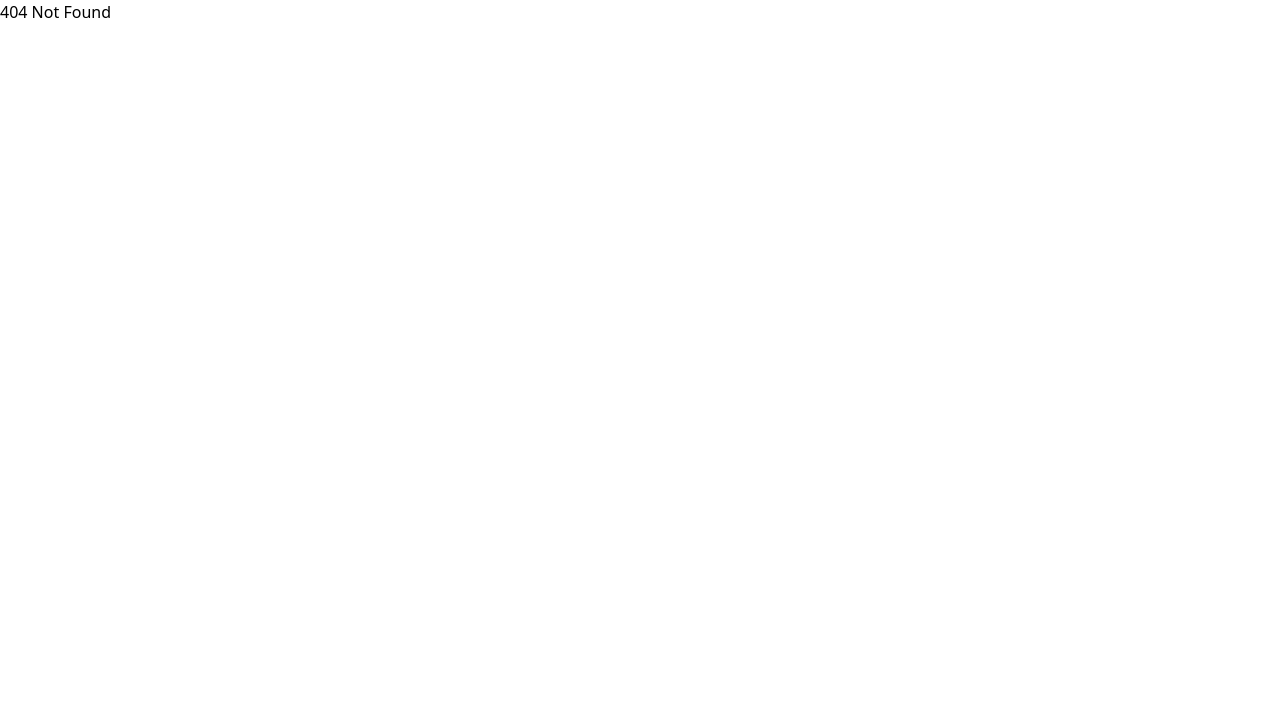
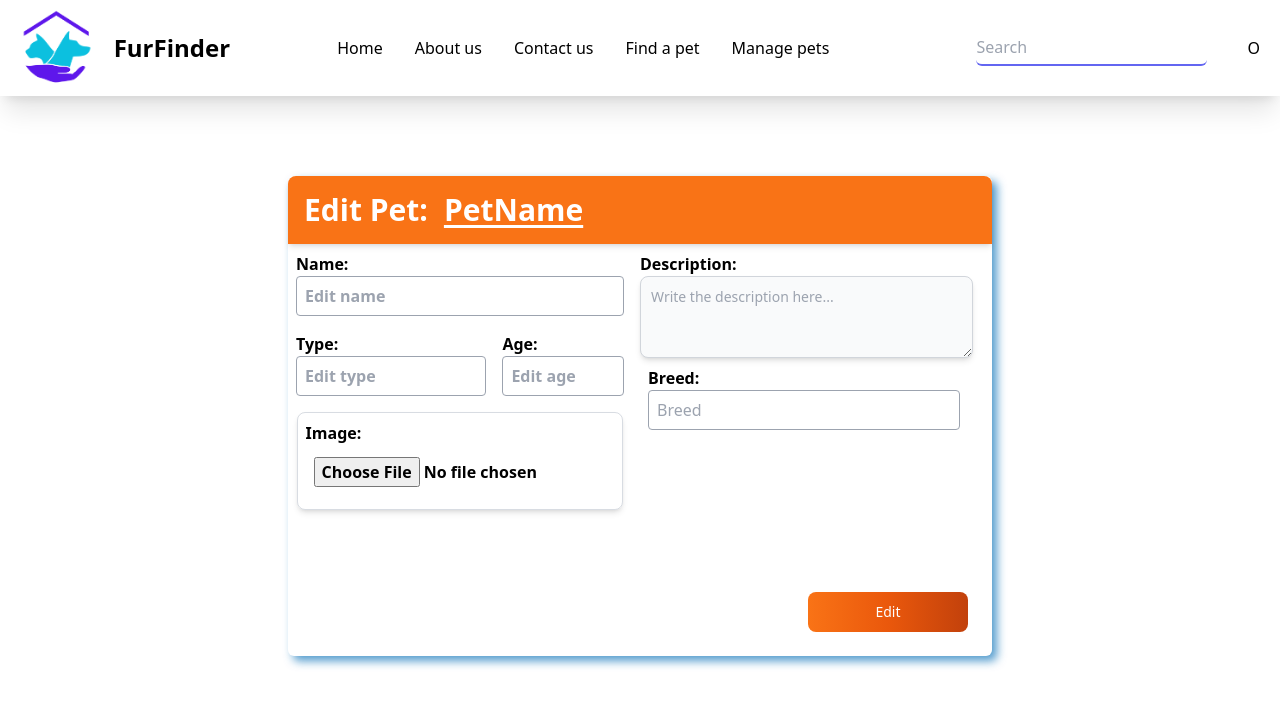
Before and after one commit to FCPongs/ReactDjango-Elective, a React (Vite) app in the folder frontend/FurFinder/: page /EditPet in a window 1280 px wide. Before the commit this address had no page. Shown: the top 706 px of the page. Built offline with nearby package versions, Linux system fonts and the light colour scheme.

Commit message:
Edit pet and Delete pet added

```diff
--- a/frontend/FurFinder/src/Components/NavBar.jsx
+++ b/frontend/FurFinder/src/Components/NavBar.jsx
@@ -37,16 +37,30 @@ const NavBar = () => {
           {/** Manage Pets */}
           <div className="p-4 relative hover:underline cursor-pointer">
             {/** Button dropdown*/}
-            <div className="" onClick={() => setOpen((prev) => !prev)}>Manage pets</div>
+            <div className="" onClick={() => setOpen((prev) => !prev)}>
+              Manage pets
+            </div>
 
             {isOpen && (
               <>
                 <div className="absolute w-40 mt-2 bg-slate-100 shadow-md">
-                  <li className="cursor-pointer hover:bg-indigo-500 hover:text-white p-1">
-                    <Link to="/AddPet">Add Pet</Link>
-                  </li>
-                  <li className="cursor-pointer hover:bg-indigo-500 hover:text-white p-1">Edit Pet</li>
-                  <li className="cursor-pointer hover:bg-indigo-500 hover:text-white p-1">Delete Pet</li>
+                  <Link to="/AddPet">
+                    <li className="cursor-pointer hover:bg-indigo-500 hover:text-white p-1">
+                      Add Pet
+                    </li>
+                  </Link>
+
+                  <Link to="/EditPet">
+                    <li className="cursor-pointer hover:bg-orange-500 hover:text-white p-1">
+                      Edit Pet
+                    </li>
+                  </Link>
+
+                  <Link to="/DeletePet">
+                    <li className="cursor-pointer hover:bg-red-500 hover:text-white p-1">
+                      Delete Pet
+                    </li>
+                  </Link>
                 </div>
               </>
             )}
--- a/frontend/FurFinder/src/Pages/AddPet.jsx
+++ b/frontend/FurFinder/src/Pages/AddPet.jsx
@@ -12,12 +12,13 @@ const AddPet = () => {
         {/** Outside div to consume the whole width and height*/}
         <div className="flex justify-center h-screen">
           {/** Div box*/}
-          <div className="flex flex-col w-[55vw] h-[65vh] mt-[10vh] rounded-md shadow-[5px_5px_10px_rgba(8,_112,_184,_0.7)]">
+          <div className="flex flex-col w-[55vw] h-[70vh] mt-[10vh] rounded-md shadow-[5px_5px_10px_rgba(8,_112,_184,_0.7)] ">
             {/** Title */}
             <div className="w-[100%] bg-indigo-600 text-3xl font-bold rounded-t-lg shadow-md">
               <div className="m-[2vh] text-white">Add Pet</div>
             </div>
 
+            <div className=" w-[100%] h-[70%] scrollbar-thin overflow-y-scroll overflow-x-hidden scrollbar-thumb-sky-500 scrollbar-track-white">
             {/** Name and Type*/}
             <div className="flex justify-start space-x-4 p-2 w-[100%] mt-2 mx-4">
               {/** Name */}
@@ -27,7 +28,7 @@ const AddPet = () => {
                   <input
                     type="text"
                     id="name"
-                    className="border border-gray-400 rounded w-[20vw] h-[5vh] py-4 px-2"
+                    className="border border-gray-400 rounded w-[20vw] h-[5vh] py-2 px-2"
                     placeholder="Name"
                   ></input>
                 </div>
@@ -102,7 +103,7 @@ const AddPet = () => {
                 ></textarea>
               </div>
             </div>
-
+            </div>
             {/** Add Button */}
             <div className="flex justify-end p-5">
               <button
--- /dev/null
+++ b/frontend/FurFinder/src/Pages/DeletePet.jsx
@@ -0,0 +1,60 @@
+import React from "react";
+import NavBar from "../Components/NavBar";
+import AnimatedPage from "./AnimatedPage";
+
+const DeletePet = () => {
+  return (
+    <>
+      <NavBar />
+      <AnimatedPage>
+        <div className="flex justify-center h-screen">
+          <div className="flex flex-col w-[55vw] h-[60vh] mt-[10vh] rounded-md shadow-[5px_5px_10px_rgba(8,_112,_184,_0.7)] ">
+            <div className="flex w-[100%] items-center bg-red-500 text-3xl font-bold rounded-t-lg shadow-md">
+              <div className="m-[2vh] text-white">Delete Pet</div>
+            </div>
+
+            <div className="w-[100%] h-[80%] scrollbar-thin overflow-y-scroll overflow-x-hidden scrollbar-thumb-sky-500 scrollbar-track-white">
+              <table className="min-w-full bg-white shadow-md rounded-lg  ">
+                <thead>
+                  {/** Name, animal type, breed, age*/}
+                  <tr className="font-extrabold">
+                    <th className="w-1/4 py-3 px-4 uppercase font-semibold text-sm">
+                      Name
+                    </th>
+                    <th className="w-1/4 py-3 px-4 uppercase font-semibold text-sm">
+                      Animal Type
+                    </th>
+                    <th className="w-1/4 py-3 px-4 uppercase font-semibold text-sm">
+                      Breed
+                    </th>
+                    <th className="w-1/4 py-3 px-4 uppercase font-semibold text-sm">
+                      Age
+                    </th>
+                  </tr>
+                </thead>
+                <tbody>
+                  <tr className="hover:bg-gray-200">
+                    <td className="py-3 px-4 text-center">Fina</td>
+                    <td className="py-3 px-4 text-center">Dog</td>
+                    <td className="py-3 px-4 text-center">Labrador</td>
+                    <td className="py-3 px-4 text-center">3</td>
+                  </tr>
+                </tbody>
+              </table>
+            </div>
+            <div className="flex justify-end p-4">
+              <button
+                type="button"
+                className="w-[20vh] h-[5vh] flex items-center justify-center text-white bg-gradient-to-r from-red-500 via-red-600 to-red-700 hover:bg-gradient-to-br focus:ring-4 focus:outline-none focus:ring-purple-300 dark:focus:ring-purple-800 font-medium rounded-lg text-sm px-5 py-2.5 text-center me-2 mb-2"
+              >
+                Edit
+              </button>
+            </div>
+          </div>
+        </div>
+      </AnimatedPage>
+    </>
+  );
+};
+
+export default DeletePet;
--- /dev/null
+++ b/frontend/FurFinder/src/Pages/EditPet.jsx
@@ -0,0 +1,112 @@
+import React from "react";
+import NavBar from "../Components/NavBar";
+import AnimatedPage from "./AnimatedPage";
+
+const EditPet = () => {
+  return (
+    <>
+      <NavBar />
+      <AnimatedPage>
+        <div className="flex justify-center h-screen">
+          <div className="flex flex-col w-[55vw] h-[60vh] mt-[10vh] rounded-md shadow-[5px_5px_10px_rgba(8,_112,_184,_0.7)] ">
+            {/** Title */}
+            <div className="flex w-[100%] items-center bg-orange-500 text-3xl font-bold rounded-t-lg shadow-md">
+              <div className="m-[2vh] text-white">Edit Pet: </div>
+              <div className="text-white underline underline-offset-4">
+                PetName
+              </div>
+            </div>
+
+            <div className="flex  h-[90%] w-[100%] pr-4 scrollbar-thin overflow-y-scroll overflow-x-hidden scrollbar-thumb-sky-500 scrollbar-track-white">
+              <div className="flex flex-col font-bold  w-[50%]">
+                {/** Name */}
+                <div className="p-2">
+                  <div className="font-bold">Name: </div>
+                  <input
+                    type="text"
+                    id="name"
+                    className="border border-gray-400 rounded w-[100%] h-[5vh] py-4 px-2"
+                    placeholder="Edit name"
+                  ></input>
+                </div>
+                {/** Type  and Age */}
+                <div className="flex w-[100%] items-center">
+                  <div className="p-2 w-[60%]">
+                    <div className="font-bold">Type: </div>
+                    <input
+                      type="text"
+                      id="name"
+                      className="border border-gray-400 rounded w-[100%] h-[5vh] py-4 px-2"
+                      placeholder="Edit type"
+                    ></input>
+                  </div>
+
+                  <div className="p-2 w-[40%]">
+                    <div className="font-bold">Age: </div>
+                    <input
+                      type="number"
+                      id="breed"
+                      className="border border-gray-400  rounded w-[100%] h-[5vh] py-4 px-2"
+                      placeholder="Edit age"
+                      min="0"
+                      max="30"
+                    ></input>
+                  </div>
+                </div>
+                {/** Image */}
+                <div className="flex justify-center mt-2">
+                  <div className=" p-2 border rounded-lg border-slate-500/25 shadow-md w-[95%]">
+                    <div className="font-bold">Image: </div>
+                    <div className="p-1">
+                      <input
+                        type="file"
+                        id="file"
+                        className="rounded w-[100%] h-[6vh] py-2 px-1"
+                        placeholder="Age"
+                        min="0"
+                        max="30"
+                      ></input>
+                    </div>
+                  </div>
+                </div>
+              </div>
+              <div className=" h-[100%] w-[50%]">
+                <div className="p-2">
+                  <div className="font-bold">Description: </div>
+                  <textarea
+                    id="message"
+                    rows="3"
+                    className="shadow-md block p-2.5 w-[26vw] text-sm text-gray-900 bg-gray-50 rounded-lg border border-gray-300 focus:ring-blue-500 focus:border-blue-500 dark:bg-gray-700 dark:border-gray-600 dark:placeholder-gray-400 dark:text-white dark:focus:ring-blue-500 dark:focus:border-blue-500"
+                    placeholder="Write the description here..."
+                  ></textarea>
+
+                  <div className="p-2">
+                    <div className="font-bold">Breed: </div>
+                    <div className="1">
+                      <input
+                        type="text"
+                        id="breed"
+                        className="border border-gray-400  rounded w-[100%] h-[5vh] py-4 px-2"
+                        placeholder="Breed"
+                      ></input>
+                    </div>
+                  </div>
+                </div>
+              </div>
+            </div>
+            <div className="flex justify-end p-4">
+              <button
+                type="button"
+                className="w-[20vh] h-[5vh] flex items-center justify-center text-white bg-gradient-to-r from-orange-500 via-orange-600 to-orange-700 hover:bg-gradient-to-br focus:ring-4 focus:outline-none focus:ring-purple-300 dark:focus:ring-purple-800 font-medium rounded-lg text-sm px-5 py-2.5 text-center me-2 mb-2"
+              >
+                Edit
+              </button>
+            </div>
+          </div>
+        </div>
+      </AnimatedPage>
+    </>
+  );
+};
+
+export default EditPet;
```
Also changed, not shown: frontend/FurFinder/src/main.jsx (+12 -0 lines).
